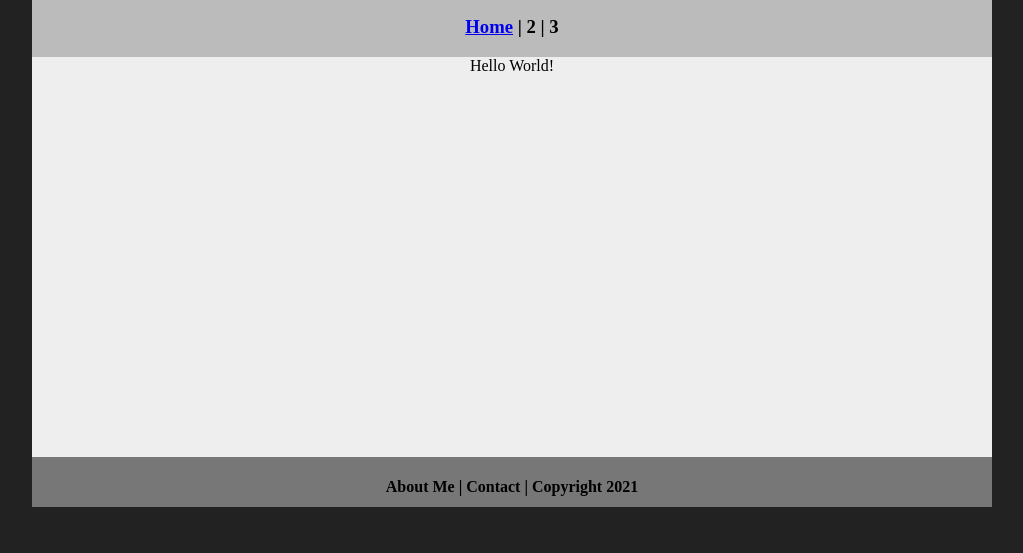
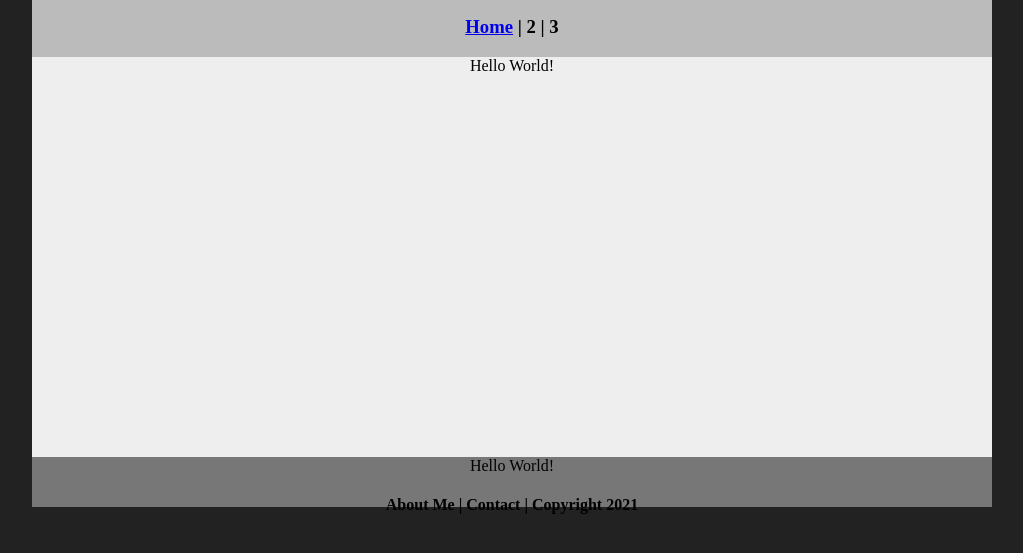
Before and after one commit to YO2025-2026/ecsportfolio, a plain HTML site: page index.html in a window 1280 px wide. Shown: the part 83-636 px from the top of the page, without its empty margins (128-1151 px from the left). Drawn offline with Linux system fonts and the light colour scheme.

Commit message:
Update index.html

```diff
--- a/index.html
+++ b/index.html
@@ -15,8 +15,7 @@
     <h3><a href="index.html">Home</a> | 2 | 3</h3>
   </div>
   <div class="content">Hello World!</div>
-  <div class="footer">
-    <h4>About Me | Contact | Copyright 2021</h4>
+  <div class="footer">Hello World!    <h4>About Me | Contact | Copyright 2021</h4>
   </div>
 </div>
 </body>
```
